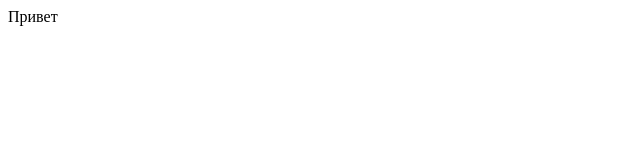
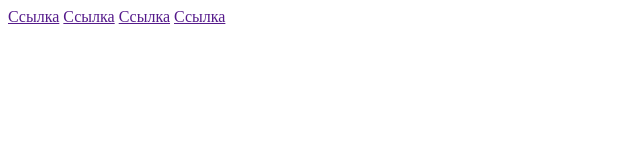
Before and after one commit to Sanwed/test-git, a plain HTML site: page index.html in a window 1280 px wide. Shown: the whole page, without its empty margins (0-640 px from the left). Drawn offline with Linux system fonts and the light colour scheme.

Commit message:
Создана шапка страницы

```diff
--- a/index.html
+++ b/index.html
@@ -6,6 +6,13 @@
     <title>Document</title>
 </head>
 <body>
-    Привет
+    <header>
+        <nav>
+            <a href="">Ссылка</a>
+            <a href="">Ссылка</a>
+            <a href="">Ссылка</a>
+            <a href="">Ссылка</a>
+        </nav>
+    </header>
 </body>
 </html>
```
